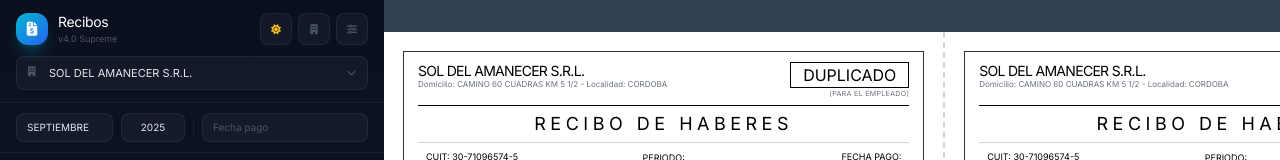
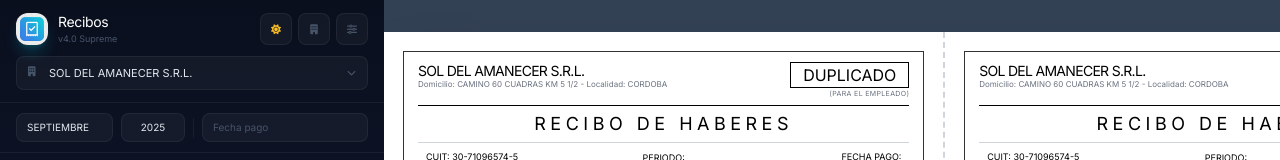
Before and after one commit to matiasbourgeois/sistemaRecibos, a website: page SistemaRecibos.html in a window 1280 px wide. Shown: the top 160 px of the page. Drawn offline with Linux system fonts and the light colour scheme.

Commit message:
fix: remove stray backticks footer bug + add custom icon + favicon

````diff
--- a/SistemaRecibos.html
+++ b/SistemaRecibos.html
@@ -5,6 +5,7 @@
     <meta charset="UTF-8">
     <meta name="viewport" content="width=device-width, initial-scale=1.0">
     <title>Sistema de Recibos - Multi Empresa</title>
+    <link rel="icon" type="image/png" href="icon.png">
     <!-- Tailwind CSS (LOCAL) -->
     <script src="libs/tailwindcss.js"></script>
     <!-- Vue 3 (LOCAL) -->
@@ -345,9 +346,7 @@
                 <div class="shrink-0 px-4 py-3 border-b sb-divider">
                     <div class="flex items-center justify-between mb-2.5">
                         <div class="flex items-center gap-2.5">
-                            <div class="w-8 h-8 rounded-xl bg-gradient-to-br from-cyan-500 to-blue-600 flex items-center justify-center text-white shadow-lg shadow-cyan-500/25">
-                                <i class="fa-solid fa-file-invoice-dollar text-sm"></i>
-                            </div>
+                            <img src="icon.png" alt="Recibos" class="w-8 h-8 rounded-xl shadow-lg shadow-cyan-500/25 object-cover">
                             <div>
                                 <h1 class="text-sm font-black tracking-tight sb-w">Recibos</h1>
                                 <p class="text-[9px] font-semibold sb-txt3">v4.0 Supreme</p>
@@ -2612,4 +2611,3 @@
 </body>
 
 </html>
-```
````
Also changed, not shown: icon.png (added).
